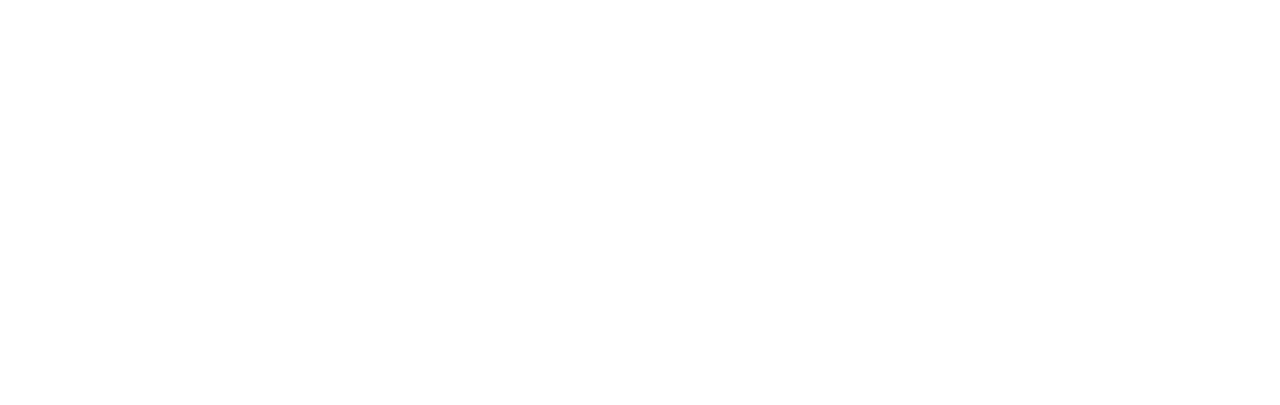
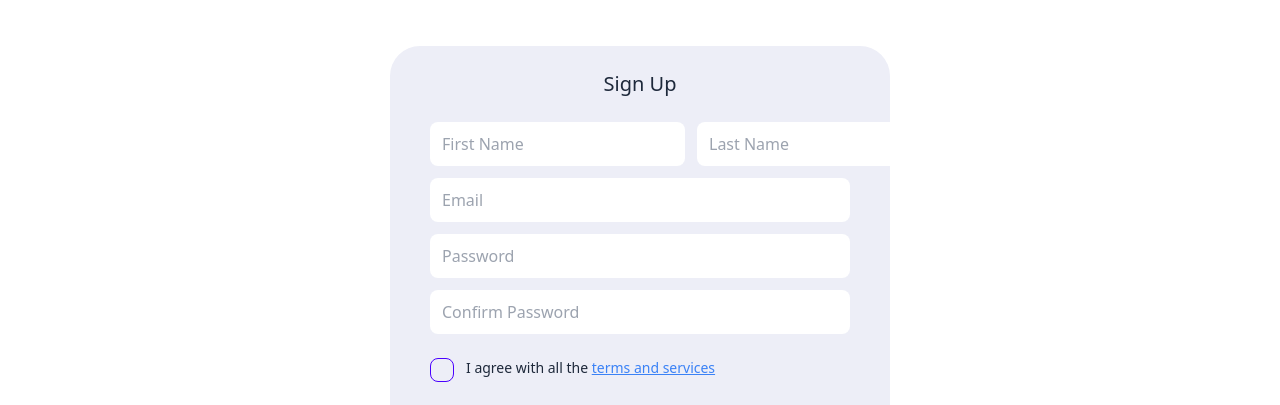
Before and after one commit to Neaz-mq/template-store, a React (Vite) app: page /sign-up in a window 1280 px wide. Before the commit this address had no page. Shown: the part 372-777 px from the top of the page. Built offline with nearby package versions, Linux system fonts and the light colour scheme.

Commit message:
sellersignup form  done

```diff
--- /dev/null
+++ b/src/pages/SellerSignUp/SellerSignUp.jsx
@@ -0,0 +1,11 @@
+import SellerSignUpForm from "./SellerSignUpForm/SellerSignUpForm";
+
+const SellerSignUp = () => {
+    return (
+        <div>
+            <SellerSignUpForm></SellerSignUpForm>
+        </div>
+    );
+};
+
+export default SellerSignUp;
--- /dev/null
+++ b/src/pages/SellerSignUp/SellerSignUpForm/SellerSignUpForm.css
@@ -0,0 +1,8 @@
+
+
+.inputField {
+    width: 420px;
+    border-radius: .5rem;
+    padding: 10px .75rem;
+    outline-color: var(--fallback-p, oklch(var(--p) / 1));
+}
--- /dev/null
+++ b/src/pages/SellerSignUp/SellerSignUpForm/SellerSignUpForm.jsx
@@ -0,0 +1,27 @@
+import './SellerSignUpForm.css'
+
+const SellerSignUpForm = () => {
+    return (
+        <div>
+            <div className="min-h-[calc(100vh-450px)] flex items-center justify-center mb-20 mt-4 ">
+                <form className="w-fit min-h-[400px] bg-[#EDEEF7] text-center px-10 py-6 rounded-[30px] mt-10">
+                    <h3 className="text-xl font-medium font-['__gellix_0bf537, __gellix_Fallback_0bf537'] text-slate-800 mb-6">Sign Up</h3>
+                    <div className="flex flex-col gap-3 mb-3">
+                        <div className="max-w-[280px] lg:max-w-[350px] flex gap-3">
+                            <input className="inputField w-full" placeholder="First Name" type="text" />
+                            <input className="inputField w-full" placeholder="Last Name" type="text" />
+                        </div><input className="inputField" placeholder="Email" type="email" />
+                        <input className="inputField" placeholder="Password" type="password" />
+                        <input className="inputField" placeholder="Confirm Password" type="password" />
+                    </div>
+                    <div className="form-control py-3"><label className="flex gap-3">
+                        <input className="checkbox checkbox-primary" type="checkbox" /><span className="label-text font-medium font-['__gellix_0bf537, __gellix_Fallback_0bf537'] text-slate-800">I agree with all the <a href="#" className="text-blue-500 underline">terms and services</a></span></label>
+                    </div>
+                    <button className="btn bg-[#6658C5]  font-medium font-['__gellix_0bf537, __gellix_Fallback_0bf537'] hover:bg-[#4936c3] capitalize text-white rounded-full gap-4 w-full mt-3 py-3 shadow-none"><span className="-mt-1">Sign Up</span><svg stroke="currentColor" fill="none" viewBox="0 0 24 24" height="1em" width="1em" xmlns="http://www.w3.org/2000/svg"><line x1="5" y1="12" x2="19" y2="12"></line><polyline points="12 5 19 12 12 19"></polyline></svg></button>
+                </form>
+            </div>
+        </div>
+    );
+};
+
+export default SellerSignUpForm;
```
Also changed, not shown: src/Routes/Routes.jsx (+6 -1 lines).
